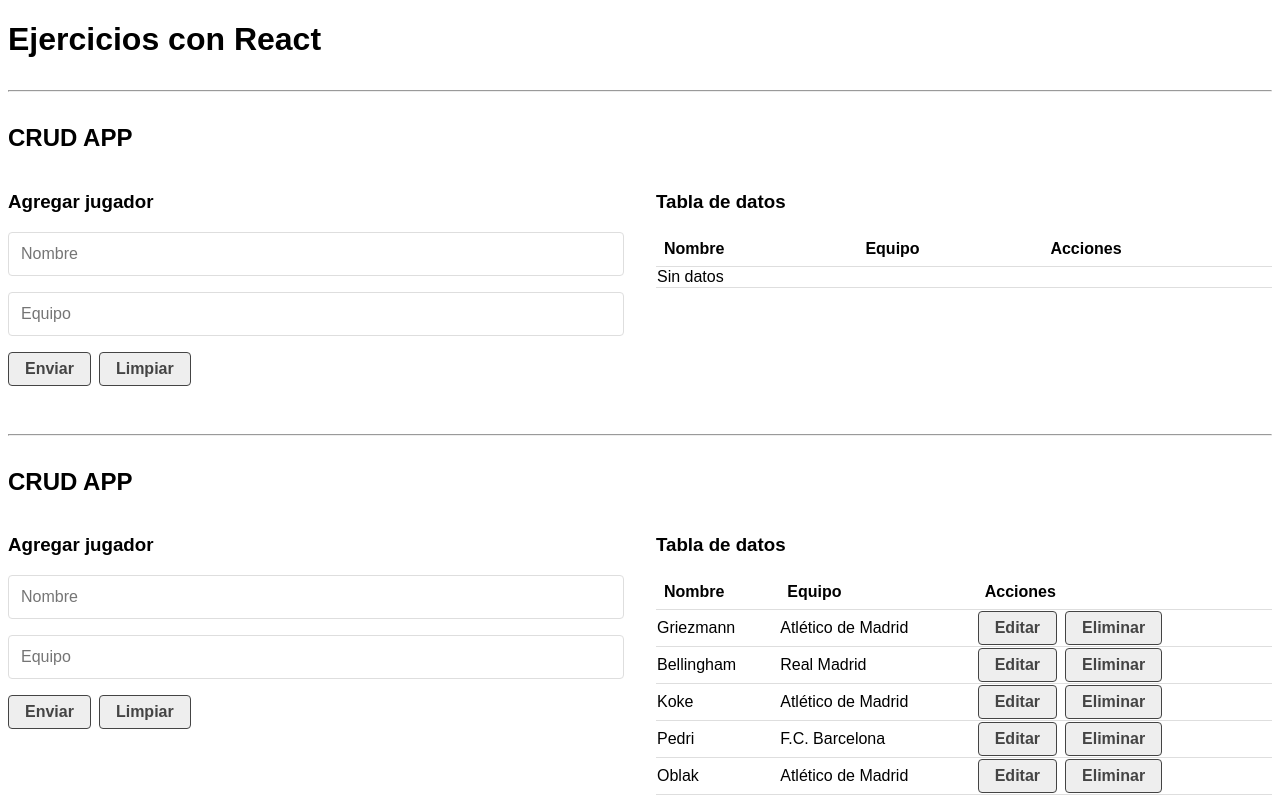
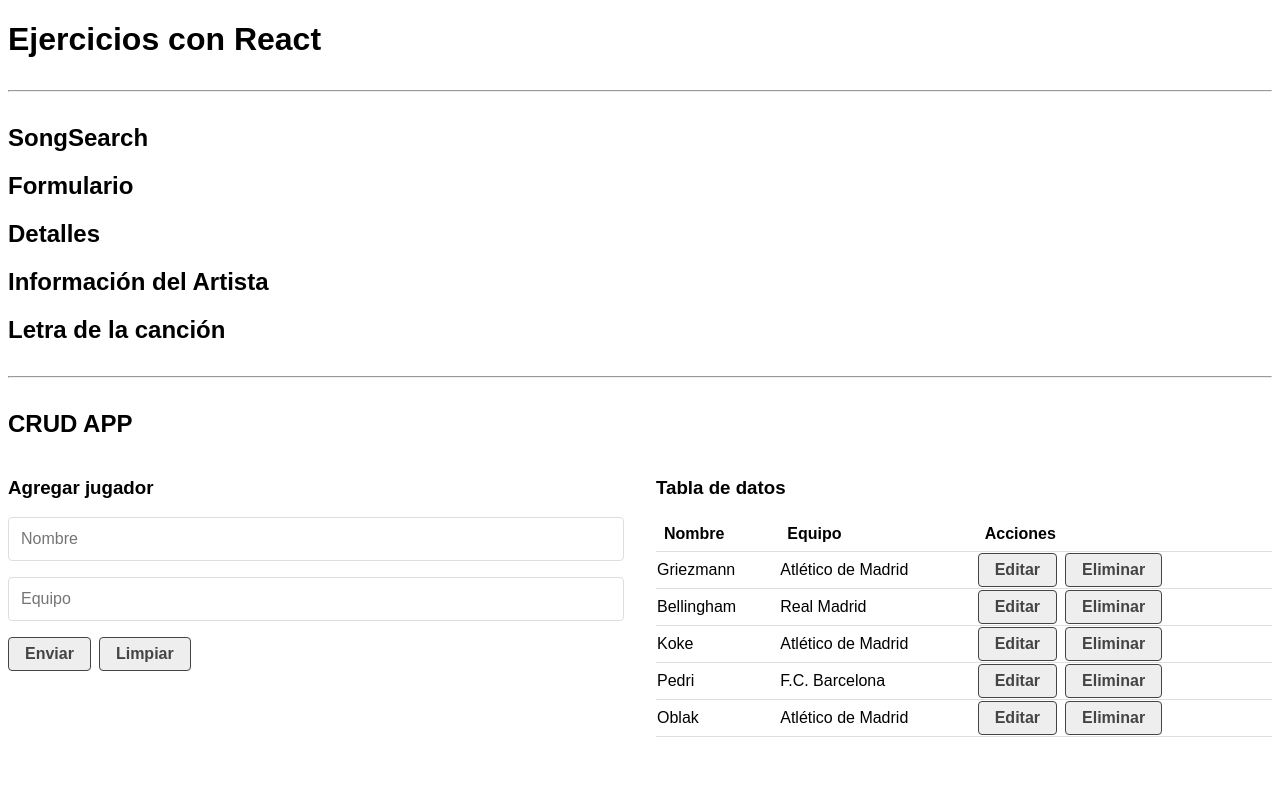
Before and after one commit to juancasanchez6/react-ejercicios, a React (Create React App) app: page / in a window 1280 px wide. Built offline with nearby package versions, Linux system fonts and the light colour scheme.

Commit message:
Update-Song_Search

```diff
--- a/src/App.js
+++ b/src/App.js
@@ -1,13 +1,15 @@
 import React from 'react'
 import CrudApp from "./componentes/CrudApp";
-import CrudApi from './componentes/CrudApi';
+import SongSearch from './componentes/SongSearch';
+//import CrudApi from './componentes/CrudApi';
 
 function App() {
   return (
     < >
      <h1>Ejercicios con React</h1>
-     <hr />
-     <CrudApi />
+      <hr />
+      <SongSearch />
+    {/* <CrudApi /> */}
      <hr />
      <CrudApp />
     </>
--- /dev/null
+++ b/src/componentes/Loader.css
@@ -0,0 +1,40 @@
+.lds-ring {
+    display: inline-block;
+    position: relative;
+    width: 80px;
+    height: 80px;
+  }
+
+  .lds-ring div {
+    box-sizing: border-box;
+    display: block;
+    position: absolute;
+    width: 64px;
+    height: 64px;
+    margin: 8px;
+    border: 8px solid #000;
+    border-radius: 50%;
+    animation: lds-ring 1.2s cubic-bezier(0.5, 0, 0.5, 1) infinite;
+    border-color: #000 transparent transparent transparent;
+  }
+
+  .lds-ring div:nth-child(1) {
+    animation-delay: -0.45s;
+  }
+
+  .lds-ring div:nth-child(2) {
+    animation-delay: -0.3s;
+  }
+
+  .lds-ring div:nth-child(3) {
+    animation-delay: -0.15s;
+  }
+
+  @keyframes lds-ring {
+    0% {
+      transform: rotate(0deg);
+    }
+    100% {
+      transform: rotate(360deg);
+    }
+  }
--- /dev/null
+++ b/src/componentes/Loader.js
@@ -0,0 +1,15 @@
+import React from "react";
+import "./Loader.css";
+
+const Loader = () => {
+  return (
+    <div className="lds-ring">
+      <div></div>
+      <div></div>
+      <div></div>
+      <div></div>
+    </div>
+  );
+};
+
+export default Loader;
--- /dev/null
+++ b/src/componentes/SongArtist.js
@@ -0,0 +1,9 @@
+const SongArtist = () => {
+  return (
+    <div>
+      <h2>Información del Artista</h2>
+    </div>
+  )
+}
+
+export default SongArtist
--- /dev/null
+++ b/src/componentes/SongDetails.js
@@ -0,0 +1,14 @@
+import SongArtist from "./SongArtist"
+import SongLyric from "./SongLyric"
+
+const SongDetails = ({search, lyric, bio}) => {
+  return (
+    <div>
+      <h2>Detalles</h2>
+      <SongArtist />
+      <SongLyric />
+    </div>
+  )
+}
+
+export default SongDetails
--- /dev/null
+++ b/src/componentes/SongForm.js
@@ -0,0 +1,9 @@
+const SongForm = ({handlesearch}) => {
+  return (
+    <div>
+      <h2>Formulario</h2>
+    </div>
+  )
+}
+
+export default SongForm
--- /dev/null
+++ b/src/componentes/SongLyric.js
@@ -0,0 +1,9 @@
+const SongLyric = () => {
+  return (
+    <div>
+      <h2>Letra de la canción</h2>
+    </div>
+  )
+}
+
+export default SongLyric
--- /dev/null
+++ b/src/componentes/SongSearch.js
@@ -0,0 +1,26 @@
+import React, { useState, useEffect } from "react";
+import SongForm from "./SongForm";
+import SongDetails from "./SongDetails";
+import Loader from "./Loader";
+
+const SongSearch = () => {
+  const [search, setSearch] = useState(null);
+  const [lyric, setLyric] = useState(null);
+  const [bio, setBio] = useState(null);
+  const [loading, setLoading] = useState(false);
+
+  const handleSearch = (data) => {
+    console.log(data);
+  };
+
+  return (
+    <div>
+      <h2>SongSearch</h2>
+      {loading && <Loader />}
+      <SongForm handleSearch={handleSearch}/>
+      <SongDetails search={search} lyric={lyric} bio={bio} />
+    </div>
+  );
+};
+
+export default SongSearch;
```
Also changed, not shown: src/componentes/Message.js (added, +21 -0 lines).
